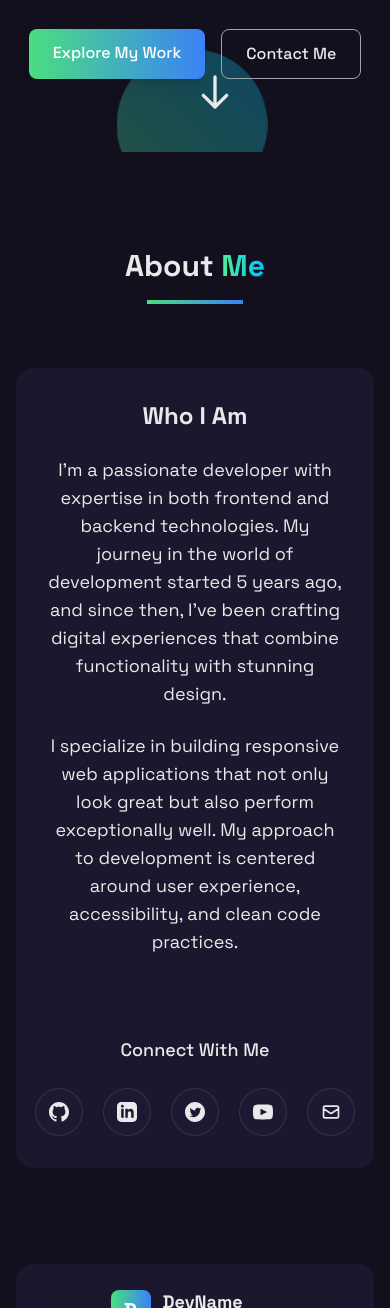
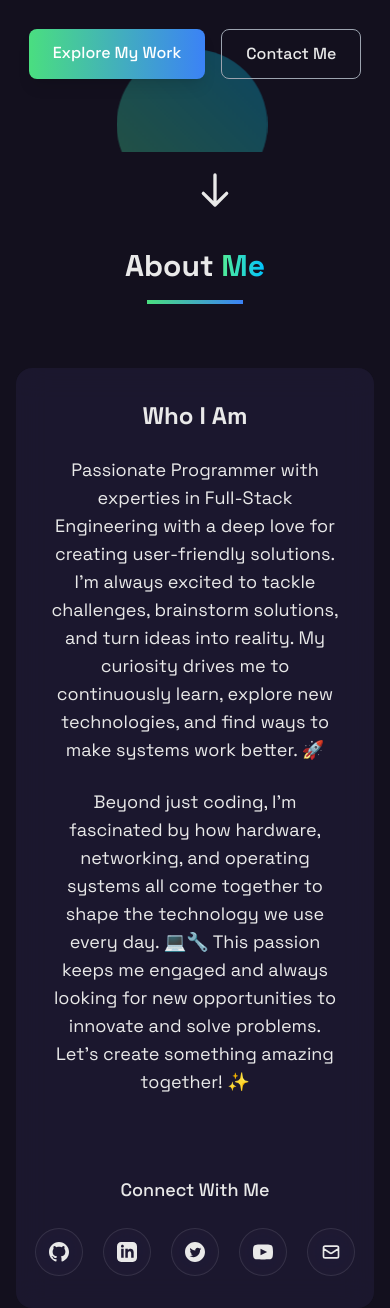
Before and after one commit to Minhajxdd/portfolio, a plain HTML site: page index.html in a window 390 px wide. Shown: the part 692-2000 px from the top of the page. Drawn offline with nearby package versions, Linux system fonts and the light colour scheme.

Commit message:
fixed issues with arrow

```diff
--- a/index.html
+++ b/index.html
@@ -6,18 +6,17 @@
     <title>Mohammed Minhaj</title>
 
     <!-- icon -->
-    <link rel="icon" href="./assets/favicon.svg" type="image/svg+xml">
+    <link rel="icon" href="./assets/favicon.svg" type="image/svg+xml" />
 
     <!-- style.css -->
-    <link rel="stylesheet" href="./style/styles.css">
+    <link rel="stylesheet" href="./style/styles.css" />
 
     <!-- tailwind css -->
     <script src="https://cdn.tailwindcss.com"></script>
 
-      <!-- gsap -->
+    <!-- gsap -->
     <script src="https://cdnjs.cloudflare.com/ajax/libs/gsap/3.12.2/gsap.min.js"></script>
     <script src="https://cdnjs.cloudflare.com/ajax/libs/gsap/3.12.2/ScrollTrigger.min.js"></script>
-
   </head>
 
   <body class="dark min-h-screen overflow-x-hidden">
@@ -32,36 +31,42 @@
       <div class="max-w-7xl mx-auto px-4 sm:px-6 lg:px-8">
         <div class="flex items-center justify-between md:h-20 h-10">
           <div class="flex-shrink-0 flex items-center">
-
-            <svg xmlns="http://www.w3.org/2000/svg" width="24" height="24" viewBox="0 0 24 24" fill="none" stroke="currentColor" stroke-width="2" stroke-linecap="round" stroke-linejoin="round" class="lucide lucide-audio-lines-icon lucide-audio-lines"><path d="M2 10v3"/><path d="M6 6v11"/><path d="M10 3v18"/><path d="M14 8v7"/><path d="M18 5v13"/><path d="M22 10v3"/></svg>
+            <svg
+              xmlns="http://www.w3.org/2000/svg"
+              width="24"
+              height="24"
+              viewBox="0 0 24 24"
+              fill="none"
+              stroke="currentColor"
+              stroke-width="2"
+              stroke-linecap="round"
+              stroke-linejoin="round"
+              class="lucide lucide-audio-lines-icon lucide-audio-lines"
+            >
+              <path d="M2 10v3" />
+              <path d="M6 6v11" />
+              <path d="M10 3v18" />
+              <path d="M14 8v7" />
+              <path d="M18 5v13" />
+              <path d="M22 10v3" />
+            </svg>
           </div>
 
           <div class="hidden md:block">
             <div class="ml-10 flex items-center space-x-8">
-              <a
-                href="#"
-                class="nav-item px-3 py-2 text-lg font-medium"
-                >
+              <a href="#" class="nav-item px-3 py-2 text-lg font-medium">
                 Home
               </a>
 
-              <a
-                href="#"
-                class="nav-item px-3 py-2 text-lg font-medium"
-                >
+              <a href="#" class="nav-item px-3 py-2 text-lg font-medium">
                 About
               </a>
 
-              <a
-                href="#"
-                class="nav-item px-3 py-2 text-lg font-medium"
-                >
+              <a href="#" class="nav-item px-3 py-2 text-lg font-medium">
                 Project
               </a>
 
-              <a
-                href="#"
-                class="nav-item px-3 py-2 text-lg font-medium"
+              <a href="#" class="nav-item px-3 py-2 text-lg font-medium"
                 >Contact</a
               >
             </div>
@@ -76,10 +81,7 @@
             </div>
 
             <div class="md:hidden">
-              <button
-                id="mobile-menu-button"
-                class=" focus:outline-none"
-              >
+              <button id="mobile-menu-button" class="focus:outline-none">
                 <svg
                   class="h-8 w-8"
                   xmlns="http://www.w3.org/2000/svg"
@@ -117,9 +119,7 @@
             class="block px-3 py-3 rounded-md text-base font-medium border-b border-gray-700"
             >Projects</a
           >
-          <a
-            href="#"
-            class="block px-3 py-3 rounded-md text-base font-medium"
+          <a href="#" class="block px-3 py-3 rounded-md text-base font-medium"
             >Contact</a
           >
         </div>
@@ -171,7 +171,8 @@
             </div>
             <p class="text-lg mb-8 max-w-lg mx-auto md:mx-0 opacity-90">
               ``Building end-to-end solutions that empower users and businesses.
-              Focused on solving complex problems and optimizing performance with thoughtful design.``
+              Focused on solving complex problems and optimizing performance
+              with thoughtful design.``
             </p>
             <div class="flex flex-wrap gap-4 justify-center md:justify-start">
               <a
@@ -192,7 +193,7 @@
       </div>
 
       <div
-        class="absolute bottom-10 left-1/2 transform -translate-x-1/2 scroll-arrow"
+        class="down-arrow-sec absolute bottom-10 left-1/2 transform -translate-x-1/2 scroll-arrow"
       >
         <a href="#about">
           <svg
@@ -229,23 +230,27 @@
             <div class="mb-10">
               <h3 class="text-2xl font-bold mb-6">Who I Am</h3>
               <p class="text-lg mb-6">
-                I'm a passionate developer with expertise in both frontend and
-                backend technologies. My journey in the world of development
-                started 5 years ago, and since then, I've been crafting digital
-                experiences that combine functionality with stunning design.
+
+                Passionate Programmer with experties in Full-Stack Engineering
+                with a deep love for creating user-friendly solutions. I’m
+                always excited to tackle challenges, brainstorm solutions, and
+                turn ideas into reality. My curiosity drives me to continuously
+                learn, explore new technologies, and find ways to make systems
+                work better. 🚀
               </p>
               <p class="text-lg">
-                I specialize in building responsive web applications that not
-                only look great but also perform exceptionally well. My approach
-                to development is centered around user experience,
-                accessibility, and clean code practices.
+                Beyond just coding, I’m fascinated by how hardware, networking,
+                and operating systems all come together to shape the technology
+                we use every day. 💻🔧 This passion keeps me engaged and always
+                looking for new opportunities to innovate and solve problems.
+                Let’s create something amazing together! ✨
               </p>
             </div>
 
             <div class="mt-10">
               <h4 class="text-lg font-medium mb-6">Connect With Me</h4>
               <div class="flex justify-center gap-5">
-                <a href="#" class="social-link" aria-label="GitHub">
+                <a href="https://github.com/Minhajxdd" target="_blank" class="social-link" aria-label="GitHub">
                   <div
                     class="w-12 h-12 rounded-full glass flex items-center justify-center transition-all hover:scale-110 bg-gradient-to-r from-green-400/5 to-blue-500/5 hover:from-green-400/20 hover:to-blue-500/20 border border-white/10"
                   >
@@ -261,7 +266,7 @@
                     </svg>
                   </div>
                 </a>
-                <a href="#" class="social-link" aria-label="LinkedIn">
+                <a href="https://www.linkedin.com/in/mohammed-minhaj-b708a0308" class="social-link" target="_blank" aria-label="LinkedIn">
                   <div
                     class="w-12 h-12 rounded-full glass flex items-center justify-center transition-all hover:scale-110 bg-gradient-to-r from-green-400/5 to-blue-500/5 hover:from-green-400/20 hover:to-blue-500/20 border border-white/10"
                   >
@@ -277,7 +282,7 @@
                     </svg>
                   </div>
                 </a>
-                <a href="#" class="social-link" aria-label="Twitter">
+                <a href="https://x.com" class="social-link" target="_blank" aria-label="Twitter">
                   <div
                     class="w-12 h-12 rounded-full glass flex items-center justify-center transition-all hover:scale-110 bg-gradient-to-r from-green-400/5 to-blue-500/5 hover:from-green-400/20 hover:to-blue-500/20 border border-white/10"
                   >
@@ -293,7 +298,7 @@
                     </svg>
                   </div>
                 </a>
-                <a href="#" class="social-link" aria-label="Youtube">
+                <a href="https://youtube.com" class="social-link" target="_blank" aria-label="Youtube">
                   <div
                     class="w-12 h-12 rounded-full glass flex items-center justify-center transition-all hover:scale-110 bg-gradient-to-r from-green-400/5 to-blue-500/5 hover:from-green-400/20 hover:to-blue-500/20 border border-white/10"
                   >
@@ -309,7 +314,7 @@
                     </svg>
                   </div>
                 </a>
-                <a href="#" class="social-link" aria-label="Email">
+                <a href="mailto:mdminhajgdr@gmail.com" class="social-link" aria-label="Email">
                   <div
                     class="w-12 h-12 rounded-full glass flex items-center justify-center transition-all hover:scale-110 bg-gradient-to-r from-green-400/5 to-blue-500/5 hover:from-green-400/20 hover:to-blue-500/20 border border-white/10"
                   >
@@ -336,7 +341,6 @@
       </div>
     </section>
 
-
     <!-- footer -->
     <footer class="py-8 px-4">
       <div class="max-w-7xl mx-auto">
@@ -350,11 +354,11 @@
               <div
                 class="h-10 w-10 rounded-lg bg-gradient-to-r from-green-400 to-blue-500 flex items-center justify-center text-white font-bold text-xl"
               >
-                D
+                M
               </div>
               <div class="ml-3">
-                <div class="font-bold text-lg">DevName</div>
-                <div class="text-xs opacity-70">Full Stack Developer</div>
+                <div class="font-bold text-lg">Mohammed Minhaj</div>
+                <div class="text-xs opacity-70">Programmer</div>
               </div>
             </div>
 
@@ -385,18 +389,15 @@
           </div>
         </div>
       </div>
-
     </footer>
 
-
     <!-- index.js -->
-     <script src="./script/index.js"></script>
+    <script src="./script/index.js"></script>
 
     <!-- typed -->
     <script src="https://cdnjs.cloudflare.com/ajax/libs/typed.js/2.0.12/typed.min.js"></script>
 
     <!-- lucid icons -->
     <script src="https://unpkg.com/lucide@latest"></script>
-
   </body>
 </html>
--- a/style/styles.css
+++ b/style/styles.css
@@ -51,6 +51,13 @@ body {
 @media (max-width: 767px) {
   .custom-nav {
     height: 50px;
+  }
+}
+
+@media (max-width: 770px) {
+  .down-arrow-sec {
+    bottom: -58px !important;
+    left: 46%;
   }
 }
 
```
